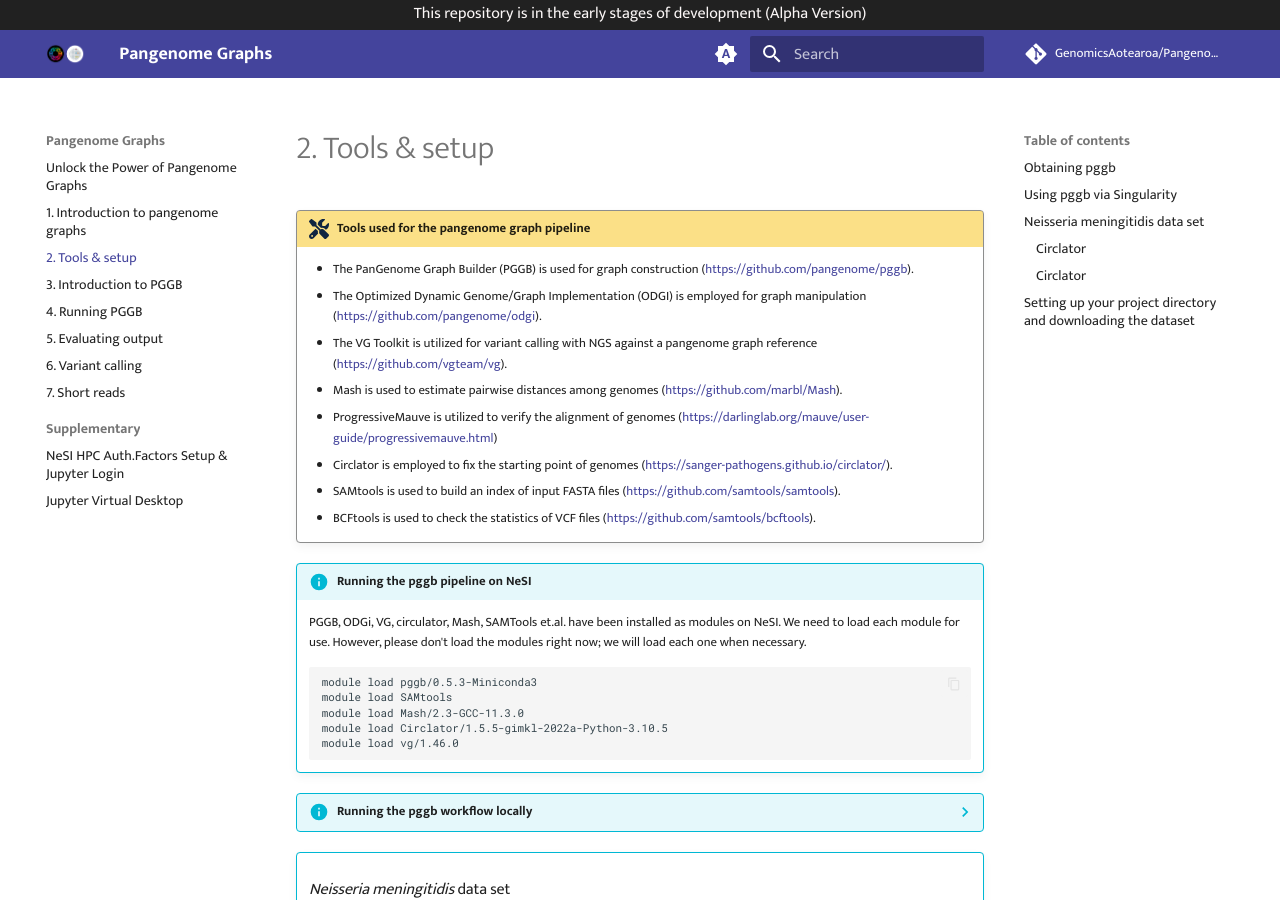
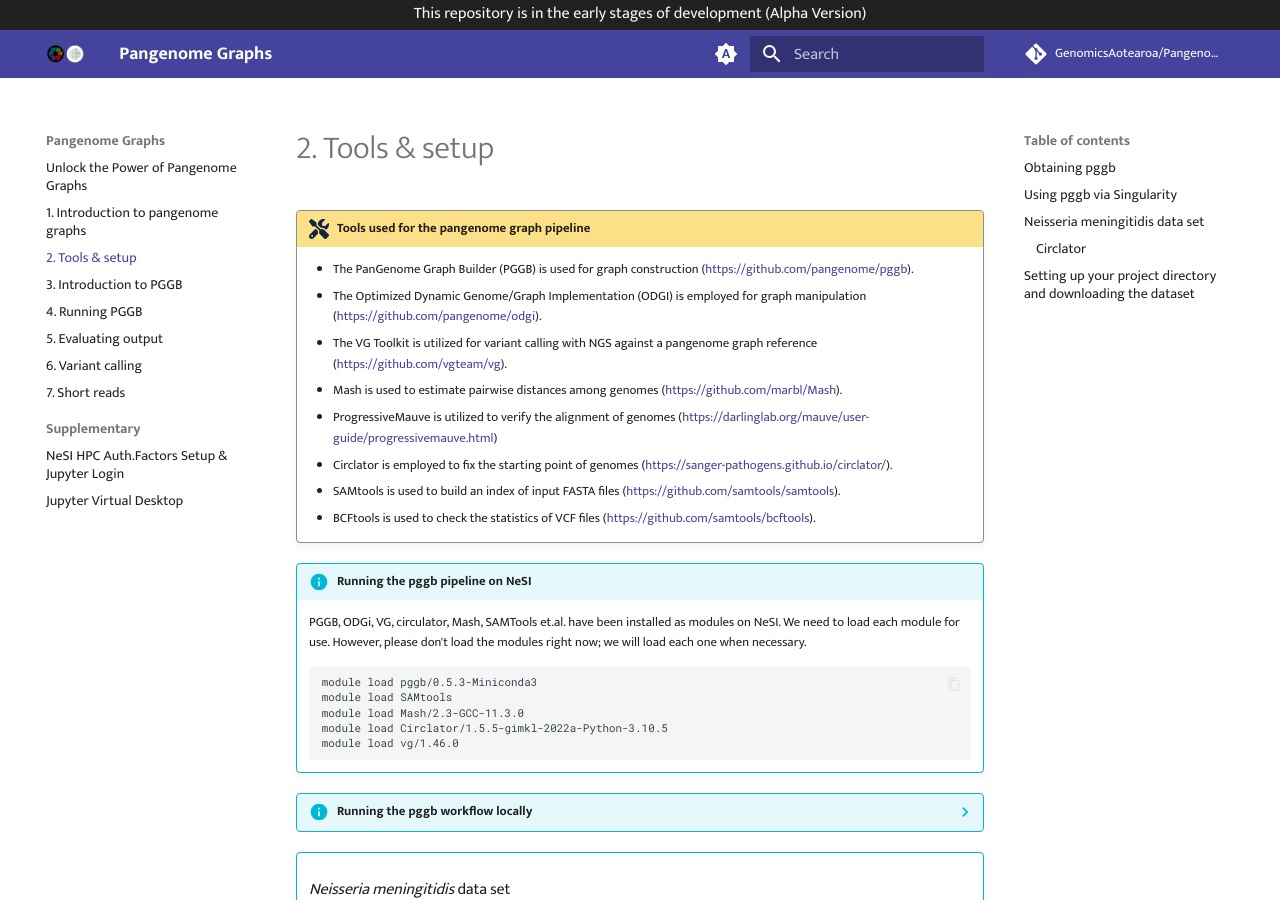
Before and after one commit to GenomicsAotearoa/Pangenome-Graphs-Workshop, an MkDocs documentation site: the page built from docs/2_Tools_and_setup.md, in a window 1280 px wide and 900 px high. Built offline with MkDocs 1.6.1 and Material for MkDocs 9.7.7, drawn with Linux system fonts in a browser that asks for light colours; comment, search, counter and statistics services are not loaded.

Commit message:
Update 2_Tools_and_setup.md

```diff
--- a/docs/2_Tools_and_setup.md
+++ b/docs/2_Tools_and_setup.md
@@ -195,7 +195,6 @@
 
 ??? info "Fix the start point of the 5NM genomes"
 
-    #### Circlator
     **One tricky aspect is finding a region that is present in all the genomes and is oriented in the same direction**
     The mauve alignment of the 5NM genomes
     ![5NM_Mauve](theme_figures/5NM_marve.png)
```
